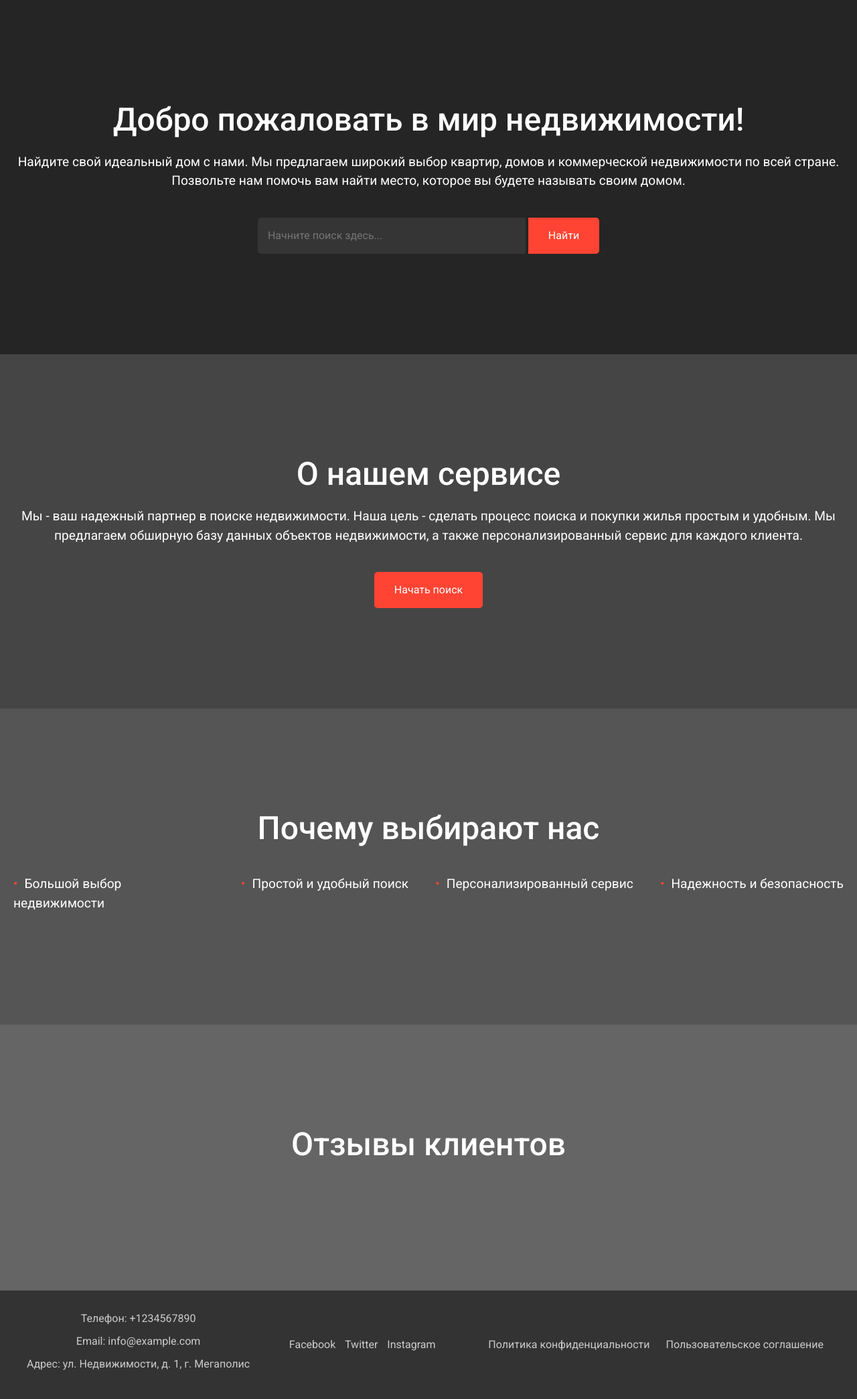
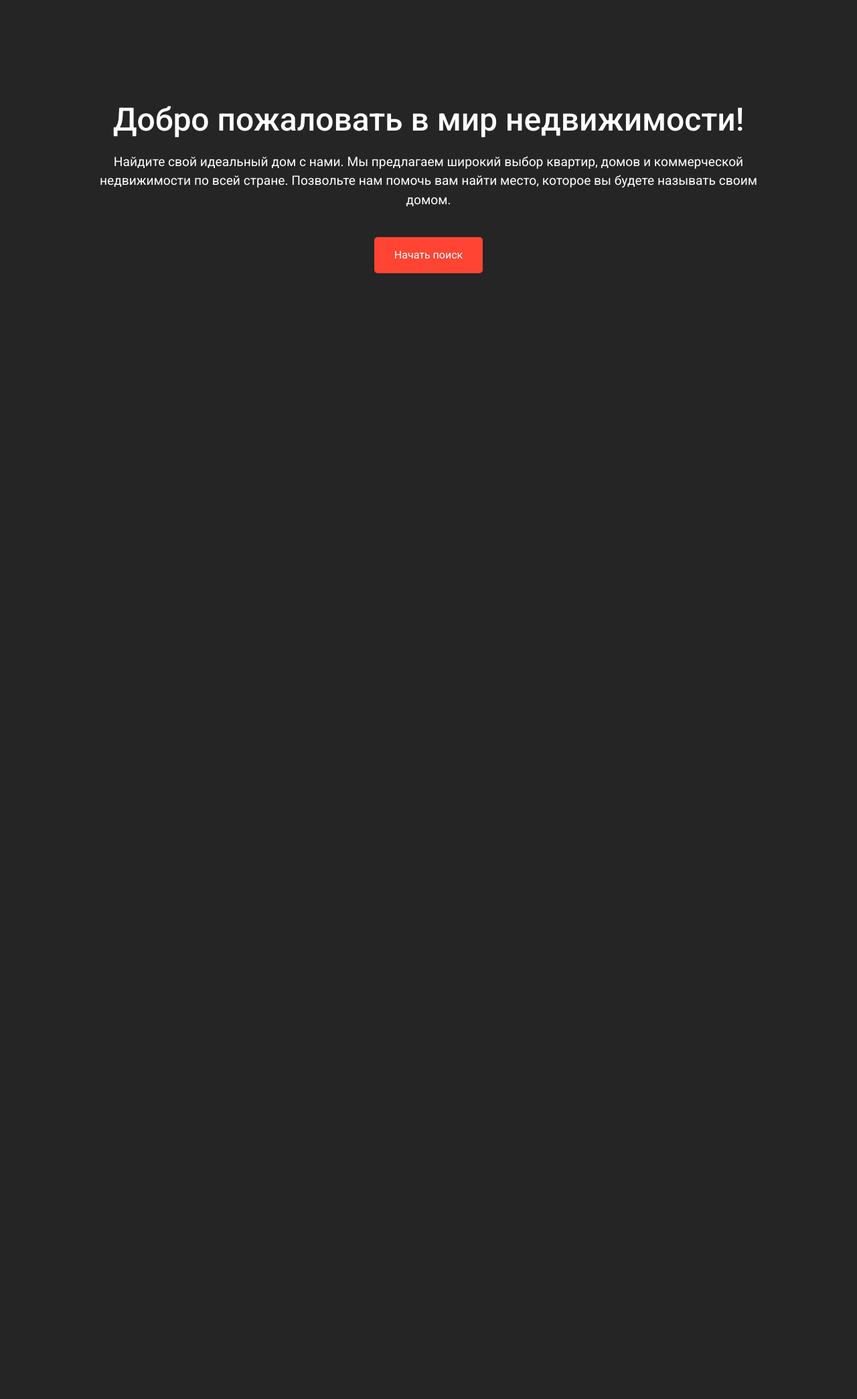
Before and after one commit to quali1/django_rent_analyzer, a Django app: page / in a window 1280 px wide. Shown: the part 56-2145 px from the top of the page at 67% size. After the commit the page ends 464 px from the top, so only its background shows below. Run offline with Django 5.2, Linux system fonts and the light colour scheme; parts of the project's set-up code (start-up, migrations or seed data) failed here and were passed over; some libraries are stand-ins or nearby versions.

```diff
--- a/backend/analyzer/models.py
+++ b/backend/analyzer/models.py
@@ -26,4 +26,4 @@ class OtodomData(models.Model):
     method = models.CharField(max_length=124, default="None")
 
     def __str__(self):
-        return f'OtodomData {self.request_id} {self.method} {self.requester}'
+        return f'{self.created} {self.method} {self.requester} ID: {self.request_id}'
--- a/backend/analyzer/templates/analyzer/home.html
+++ b/backend/analyzer/templates/analyzer/home.html
@@ -2,63 +2,14 @@
 
 {% block content %}
 
-<section class="welcome-section">
-    <div class="welcome-section__content">
-        <h1 class="welcome-section__title">Добро пожаловать в мир недвижимости!</h1>
-        <p class="welcome-section__message">Найдите свой идеальный дом с нами. Мы предлагаем широкий выбор квартир, домов и коммерческой недвижимости по всей стране. Позвольте нам помочь вам найти место, которое вы будете называть своим домом.</p>
-        <form class="welcome-section__form">
-            <input type="text" class="welcome-section__input" placeholder="Начните поиск здесь...">
-            <button class="welcome-section__button">Найти</button>
-        </form>
-    </div>
-</section>
-
-<section class="info-section">
-    <div class="info-section__content">
-        <h2 class="info-section__title">О нашем сервисе</h2>
-        <p class="info-section__description">Мы - ваш надежный партнер в поиске недвижимости. Наша цель - сделать процесс поиска и покупки жилья простым и удобным. Мы предлагаем обширную базу данных объектов недвижимости, а также персонализированный сервис для каждого клиента.</p>
-        <a href="{% url 'analyzer-form' %}" class="info-section__start-button">Начать поиск</a>
-    </div>
-</section>
-
-<section class="why-us-section">
-    <div class="why-us-section__content">
-        <h2 class="why-us-section__title">Почему выбирают нас</h2>
-        <ul class="why-us-section__advantages">
-            <li class="why-us-section__advantage">Большой выбор недвижимости</li>
-            <li class="why-us-section__advantage">Простой и удобный поиск</li>
-            <li class="why-us-section__advantage">Персонализированный сервис</li>
-            <li class="why-us-section__advantage">Надежность и безопасность</li>
-        </ul>
-    </div>
-</section>
-
-<section class="testimonials-section">
-    <div class="testimonials-section__content">
-        <h2 class="testimonials-section__title">Отзывы клиентов</h2>
-        <div class="testimonials-section__slider">
-            <!-- Здесь будет слайдер с отзывами -->
+    <section class="welcome-section">
+        <div class="welcome-section__content">
+            <h1 class="welcome-section__title">Добро пожаловать в мир недвижимости!</h1>
+            <p class="welcome-section__message">Найдите свой идеальный дом с нами. Мы предлагаем широкий выбор
+                квартир, домов и коммерческой недвижимости по всей стране. Позвольте нам помочь вам найти место,
+                которое вы будете называть своим домом.</p>
+            <a href="{% url 'analyzer-form' %}" class="welcome-section__start-button">Начать поиск</a>
         </div>
-    </div>
-</section>
-
-<footer class="footer">
-    <div class="footer__content">
-        <div class="footer__contact-info">
-            <p class="footer__phone">Телефон: +1234567890</p>
-            <p class="footer__email">Email: info@example.com</p>
-            <p class="footer__address">Адрес: ул. Недвижимости, д. 1, г. Мегаполис</p>
-        </div>
-        <div class="footer__social-links">
-            <a href="#" class="footer__social-link">Facebook</a>
-            <a href="#" class="footer__social-link">Twitter</a>
-            <a href="#" class="footer__social-link">Instagram</a>
-        </div>
-        <div class="footer__legal">
-            <a href="#" class="footer__privacy-policy">Политика конфиденциальности</a>
-            <a href="#" class="footer__terms-of-service">Пользовательское соглашение</a>
-        </div>
-    </div>
-</footer>
+    </section>
 
 {% endblock %}
--- a/backend/analyzer/views.py
+++ b/backend/analyzer/views.py
@@ -28,10 +28,10 @@ def analyzer_form(request):
             requester = request.user
 
             data = DataAnalyzer.analyze_apartments(path, 20 if method == "ai" else offers_amount)
-            ai_response = DataAnalyzer.ai_analyzer(offers_amount, data) if method == "ai" else None
+            ai_response = DataAnalyzer.ai_analyzer(data, offers_amount) if method == "ai" else None
 
             save_otodom_data_to_database(data, request_id, requester, site, method, ai_response)
-            print(f"{method} analyzer\nRequest id: {request_id}\nRequester: {requester}")
+            print(f"Method: {method} analyzer\nRequest id: {request_id}\nRequester: {requester}")
 
             return redirect('analysis', request_id=request_id)
 
--- a/backend/static/style.css
+++ b/backend/static/style.css
@@ -22,13 +22,25 @@ body {
     padding: 30px;
 }
 
-/* Стили для приветственной секции */
+/* Home page */
 .welcome-section {
+    display: flex;
+    justify-content: center;
+    align-items: center;
     background-color: #252525;
     padding: 150px 0;
     text-align: center;
     color: #fff;
 }
+
+.welcome-section__content {
+    display: flex;
+    flex-direction: column;
+    justify-content: center;
+    align-items: center;
+    max-width: 1000px;
+}
+
 
 .welcome-section__title {
     font-size: 3rem;
@@ -45,49 +57,7 @@ body {
     border-radius: 10px;
 }
 
-.welcome-section__input {
-    background-color: #353535;
-    padding: 15px;
-    border: none;
-    border-radius: 5px 0 0 5px;
-    width: 70%;
-    max-width: 400px;
-}
-
-.welcome-section__button {
-    padding: 15px 30px;
-    background-color: #f43;
-    color: #fff;
-    border: none;
-    border-radius: 0 5px 5px 0;
-    cursor: pointer;
-    transition: background-color 0.3s ease;
-}
-
-.welcome-section__button:hover {
-    background-color: #f63;
-    color: #fff;
-}
-
-/* Стили для секции информации о сервисе */
-.info-section {
-    background-color: #454545;
-    padding: 150px 0;
-    text-align: center;
-    color: #fff;
-}
-
-.info-section__title {
-    font-size: 3rem;
-    margin-bottom: 20px;
-}
-
-.info-section__description {
-    font-size: 1.2rem;
-    margin-bottom: 40px;
-}
-
-.info-section__start-button {
+.welcome-section__start-button {
     display: inline-block;
     padding: 15px 30px;
     background-color: #f43;
@@ -98,93 +68,9 @@ body {
     transition: background-color 0.3s ease;
 }
 
-.info-section__start-button:hover {
+.welcome-section__start-button:hover {
     color: #fff;
     background-color: #f63;
-}
-
-/* Стили для секции "Почему выбирают нас" */
-.why-us-section {
-    background-color: #555;
-    padding: 150px 0;
-    text-align: center;
-    color: #fff;
-}
-
-.why-us-section__title {
-    font-size: 3rem;
-    margin-bottom: 40px;
-}
-
-.why-us-section__advantages {
-    list-style: none;
-    padding: 0;
-    display: flex;
-    justify-content: center;
-}
-
-.why-us-section__advantage {
-    font-size: 1.2rem;
-    margin: 0 20px;
-    max-width: 300px;
-    text-align: left;
-}
-
-.why-us-section__advantage::before {
-    content: "\2022"; /* Буллет */
-    color: #f43;
-    margin-right: 10px;
-}
-
-/* Стили для секции с отзывами клиентов */
-.testimonials-section {
-    background-color: #656565;
-    padding: 150px 0;
-    text-align: center;
-    color: #fff;
-}
-
-.testimonials-section__title {
-    font-size: 3rem;
-    margin-bottom: 40px;
-}
-
-/* Стили для футера */
-.footer {
-    background-color: #333;
-    padding: 30px 0;
-    text-align: center;
-    color: #fff;
-}
-
-.footer__content {
-    display: flex;
-    justify-content: space-between;
-    align-items: center;
-    max-width: 1200px;
-    margin: 0 auto;
-}
-
-.footer__contact-info p,
-.footer__social-links a {
-    color: #ccc;
-    margin-bottom: 10px;
-    text-decoration: none;
-}
-
-.footer__social-link {
-    margin-right: 10px;
-}
-
-.footer__legal a {
-    color: #ccc;
-    text-decoration: none;
-    margin: 0 10px;
-}
-
-.footer__legal a:hover {
-    text-decoration: underline;
-    color: #f43;
 }
 
 
@@ -334,7 +220,6 @@ body {
 
 .main {
     padding: 20px;
-    background-color: #2c2b2b;
 }
 
 .header {
@@ -346,6 +231,7 @@ body {
     font-size: 2.5em;
     color: #f5f5f5;
     margin-bottom: 10px;
+    margin-top: 20px;
 }
 
 .header-subtitle {
@@ -430,7 +316,7 @@ body {
 .ai__output {
     padding: 20px;
     border-radius: 15px;
-    height: 200px;
+    min-height: 200px;
     overflow-y: auto;
     background: rgba(255, 255, 255, 0.1);
     animation: fadeIn 2s;
```
Also changed, not shown: backend/analyzer/rent_analyzer/DataAnalyzer.py (+3 -4 lines), backend/analyzer/templates/analyzer/ai-analysis.html (added, +12 -0 lines), backend/analyzer/templates/analyzer/analyzer-form.html (+6 -4 lines), backend/static/src/load-spinner.gif (added).
